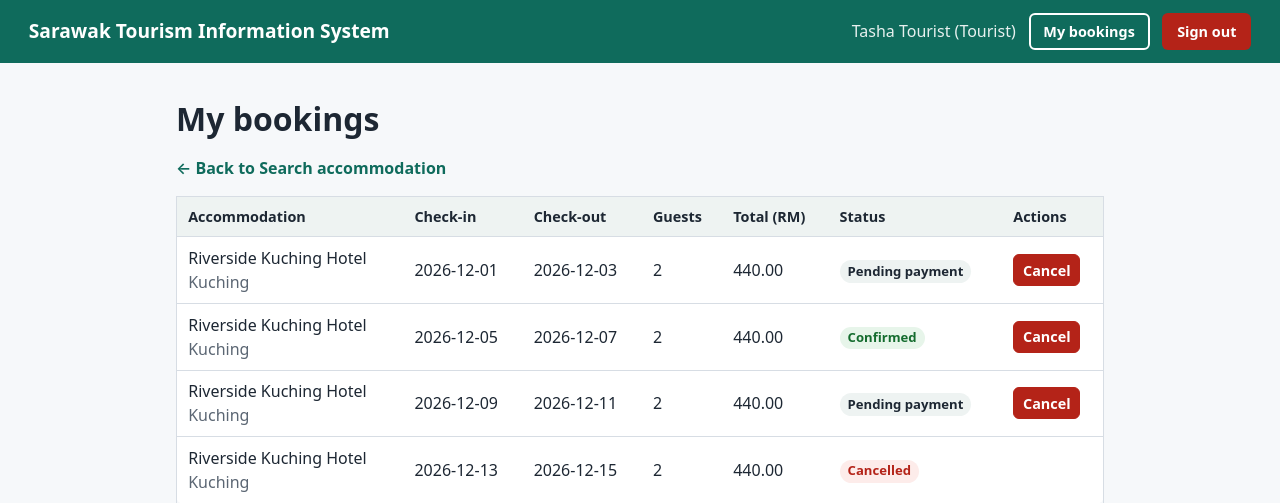
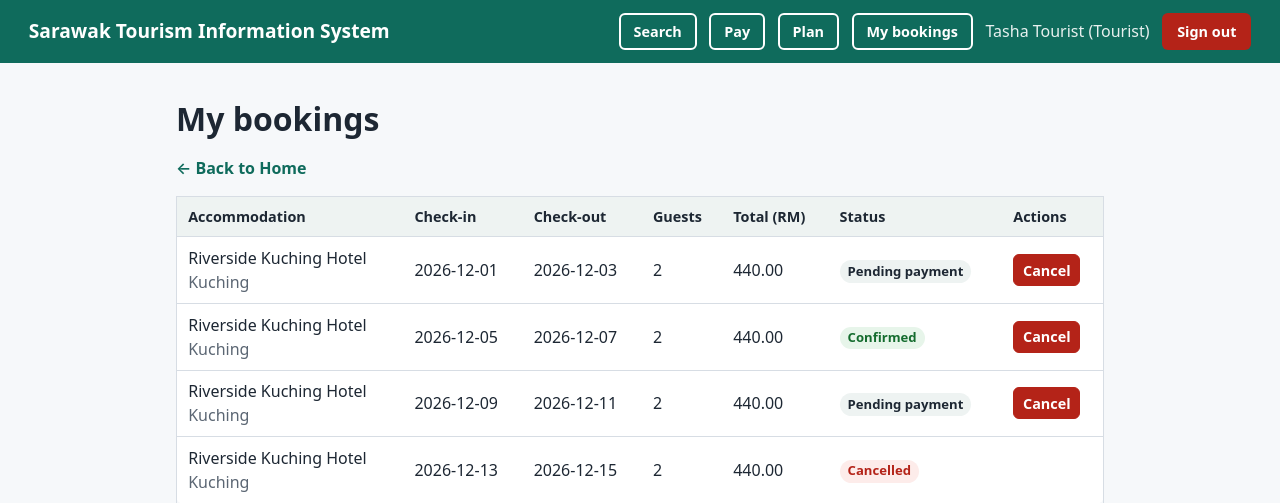
Before and after one commit to ntnlmth/SWE30003_Group7_A3, a Flask app: page /bookings/mine in a window 1280 px wide. Shown: the top 503 px of the page. Run offline with Flask 3, Linux system fonts and the light colour scheme; the visitor is signed in with stand-in values (Sample User, id 1); data comes from the database, SQL or seed files in the repository.

Commit message:
edit booking page ui

```diff
--- a/app/static/style.css
+++ b/app/static/style.css
@@ -73,7 +73,7 @@ body {
     border-color: #fff;
 }
 
-.topbar nav .my-bookings {
+.topbar nav .app-nav {
     border-color: #fff;
 }
 
--- a/app/templates/base.html
+++ b/app/templates/base.html
@@ -11,10 +11,15 @@
 		<a class="brand" href="{{ url_for('main.home') }}">Sarawak Tourism Information System</a>
 		<nav>
 			{% if g.user %}
+				{% if g.user.role == 'tourist' %}
+					<a class="app-nav" href="{{ url_for('bookings.index') }}">Search</a>
+					<a class="app-nav" href="{{ url_for('payments.index') }}">Pay</a>
+					<a class="app-nav" href="{{ url_for('itineraries.index') }}">Plan</a>
+					<a class="app-nav" href="{{ url_for('bookings.mine') }}">My bookings</a>
+				{% elif g.user.role in ['operator', 'admin'] %}
+					<a class="app-nav" href="{{ url_for('listings.index') }}">Listings</a>
+				{% endif %}
 				<span class="who">{{ g.user.name }} ({{ g.user.display_role }})</span>
-				{% if g.user.role == 'tourist' %}
-					<a class="my-bookings" href="{{ url_for('bookings.mine') }}">My bookings</a>
-				{% endif %}
 				<form method="post" action="{{ url_for('auth.sign_out') }}" class="inline">
 					<button type="submit" class="link sign-out">Sign out</button>
 				</form>
--- a/app/templates/bookings/mine.html
+++ b/app/templates/bookings/mine.html
@@ -2,7 +2,7 @@
 {% block title %}My bookings{% endblock %}
 {% block content %}
 <h1>My bookings</h1>
-<p class="page-back"><a href="{{ url_for('bookings.index') }}">&larr; Back to Search accommodation</a></p>
+<p class="page-back"><a href="{{ url_for('main.home') }}">&larr; Back to Home</a></p>
 
 {% if views %}
 <div class="table-wrap">
```
